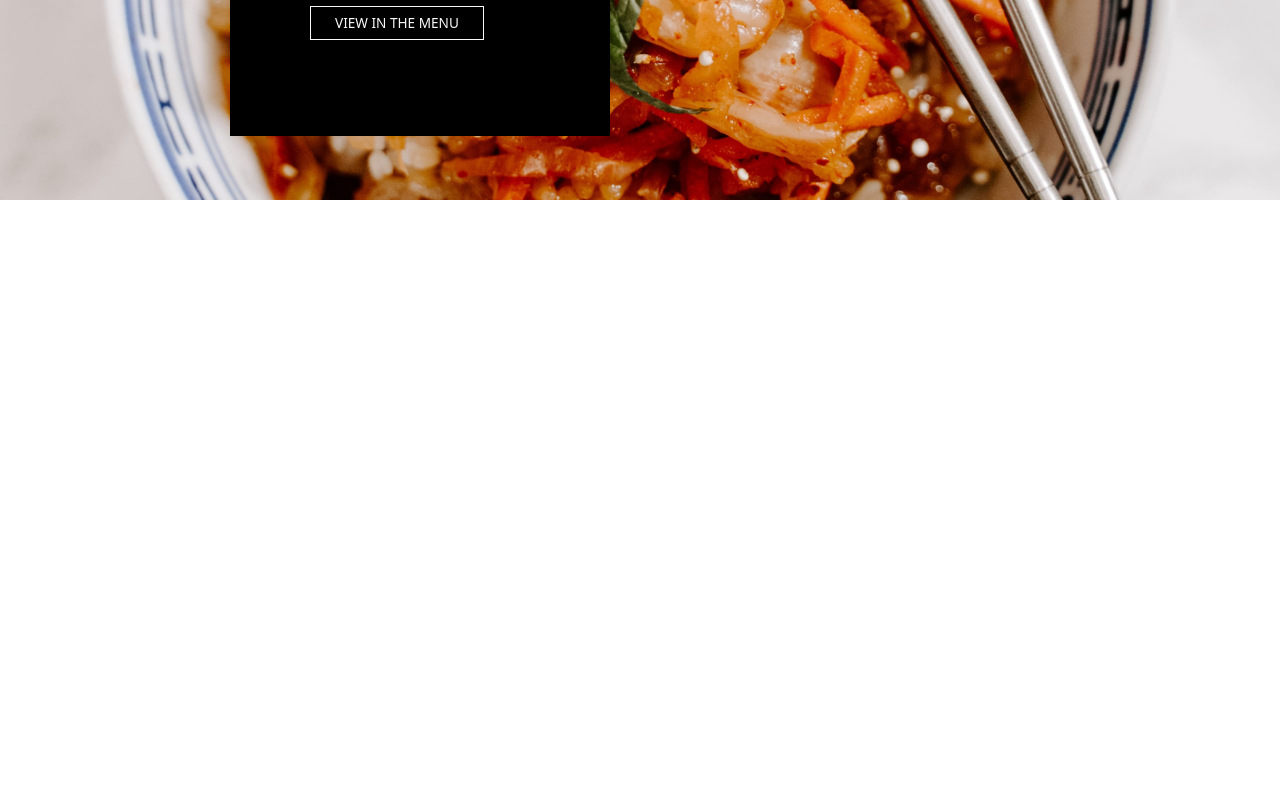
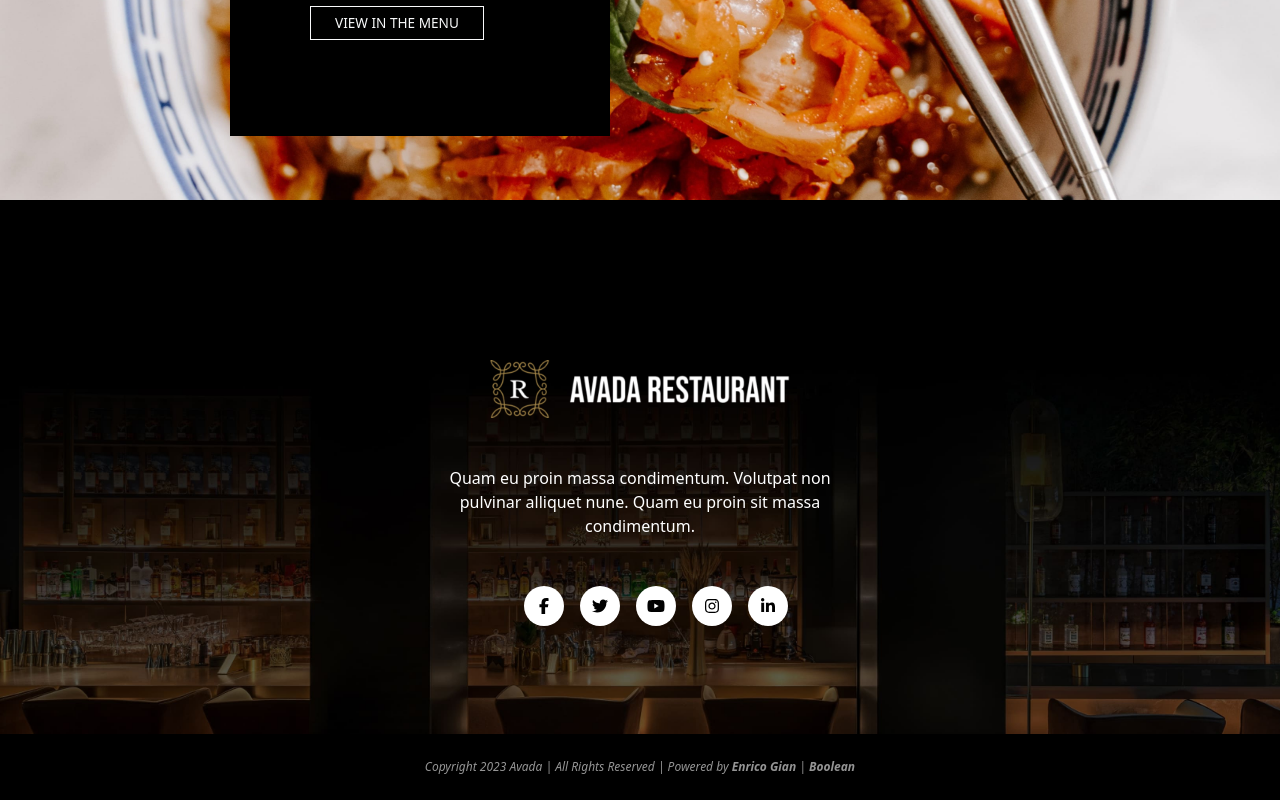
Before and after one commit to xGIANOx/proj-html-vuejs, a Vue app: page / in a window 1280 px wide. Shown: the part 8644-9444 px from the top of the page. Before the commit the page ends 8844 px from the top, so only its background shows below. Built offline with nearby package versions, Linux system fonts and the light colour scheme.

Commit message:
[add] app footer

```diff
--- a/src/App.vue
+++ b/src/App.vue
@@ -1,6 +1,8 @@
 <script>
 import AppHeader from './components/AppHeader.vue'
 import Appmain from './components/AppMain.vue'
+import AppFooter from './components/AppFooter.vue'
+
 
 
 export default{
@@ -8,6 +10,7 @@ export default{
   components: {
     AppHeader,
     Appmain,
+    AppFooter,
   }
 }
 
@@ -17,6 +20,7 @@ export default{
 
 <AppHeader></AppHeader>
 <Appmain></Appmain>
+<AppFooter></AppFooter>
 
 
 </template>
--- /dev/null
+++ b/src/assets/data/footerIcons.js
@@ -0,0 +1,23 @@
+export const footer_icons = [
+    {
+        item: "Facebook",
+        icon:"facebook-f"
+    },
+    {
+        item: "Twitter",
+        icon:"twitter"
+    },
+    {
+        item: "YouTube",
+        icon:"youtube"
+    },
+    {
+        item: "Instagram",
+        icon:"instagram"
+    },
+    {
+        item: "LinkedIn",
+        icon:"linkedin-in"
+    },
+
+]
--- /dev/null
+++ b/src/components/AppFooter.vue
@@ -0,0 +1,86 @@
+<script>
+import { footer_icons } from "../assets/data/footerIcons"
+export default{
+    name:"AppFooter",
+    data() {
+        return {
+            footer_icons,
+        }
+    }
+}
+</script>
+
+<template>
+
+    <footer class="position-relative">
+        <div class="container">
+            <div class="row">
+                <div class="col-12 d-flex justify-content-center">
+                    <img src="../assets/img/logo-restaurant-2x-400x77.png" alt="">
+                </div>
+            </div>
+        </div>
+        <p>
+            Quam eu proin massa condimentum. Volutpat non pulvinar alliquet nune. Quam eu proin sit massa condimentum.
+        </p>
+        <ul class="d-flex justify-content-center">
+            <li v-for="icon in footer_icons" class="text-black mx-2">
+                <a href="#"><font-awesome-icon :icon="`fa-brands fa-${icon.icon}`"/></a>
+            </li>
+        </ul>
+        <div class="copyright">
+            Copyright 2023 Avada | All Rights Reserved | Powered by <strong>Enrico Gian</strong> | <strong>Boolean</strong>
+        </div>
+    </footer>
+
+</template>
+
+<style lang="scss" scoped>
+
+    footer{
+        background-image: url("../assets/img/footer2x.jpg");
+        background-size: cover;
+        height: 600px;
+    }
+    ul{
+        list-style: none;
+        margin-top: 3rem;
+    }
+    li{
+        background-color: white;
+        padding: 0.5rem;
+        border-radius: 50%;
+        aspect-ratio: 1 / 1;
+        height: 40px;
+        width: 40px;
+        display: flex;
+        justify-content: center;
+        align-items: center;
+    }
+    img{
+        margin-top: 10rem;
+        margin-bottom: 3rem;
+        width: 300px;
+    }
+    p{
+        text-align: center;
+        color: white;
+        width: 30%;
+        margin: auto;
+    }
+    .copyright{
+        position: absolute;
+        bottom: 0;
+        color: rgb(149, 149, 149);
+        font-size: 0.75rem;
+        font-style: italic;
+        text-align: center;
+        width: 100%;
+        background-color: black;
+        padding: 1.5rem;
+    }
+    a{
+        text-decoration: none;
+        color: black;
+    }
+</style>
--- a/src/main.js
+++ b/src/main.js
@@ -7,6 +7,11 @@ import { faCartShopping } from "@fortawesome/free-solid-svg-icons";
 import { faFolderTree } from "@fortawesome/free-solid-svg-icons";
 import { faCar } from "@fortawesome/free-solid-svg-icons";
 import { faLink } from "@fortawesome/free-solid-svg-icons";
+import { faFacebookF } from "@fortawesome/free-brands-svg-icons";
+import { faTwitter } from "@fortawesome/free-brands-svg-icons";
+import { faYoutube } from "@fortawesome/free-brands-svg-icons";
+import { faInstagram} from "@fortawesome/free-brands-svg-icons";
+import { faLinkedinIn } from "@fortawesome/free-brands-svg-icons";
 
 
 
@@ -15,7 +20,11 @@ library.add(faCartShopping);
 library.add(faFolderTree);
 library.add(faCar);
 library.add(faLink);
-
+library.add(faFacebookF);
+library.add(faTwitter);
+library.add(faYoutube);
+library.add(faInstagram);
+library.add(faLinkedinIn);
 
 
 
```
Also changed, not shown: src/assets/img/footer2x.jpg (added).
